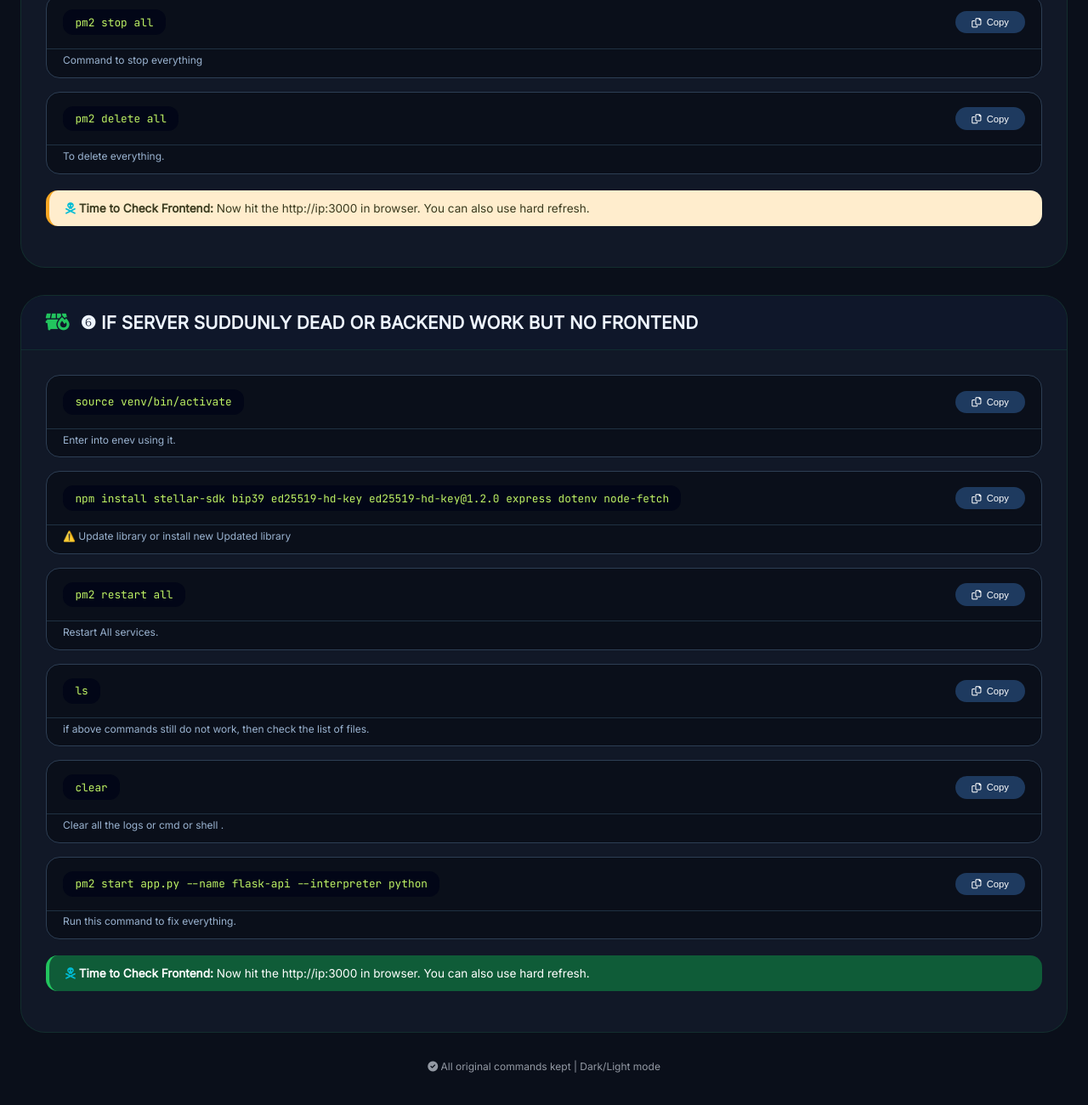
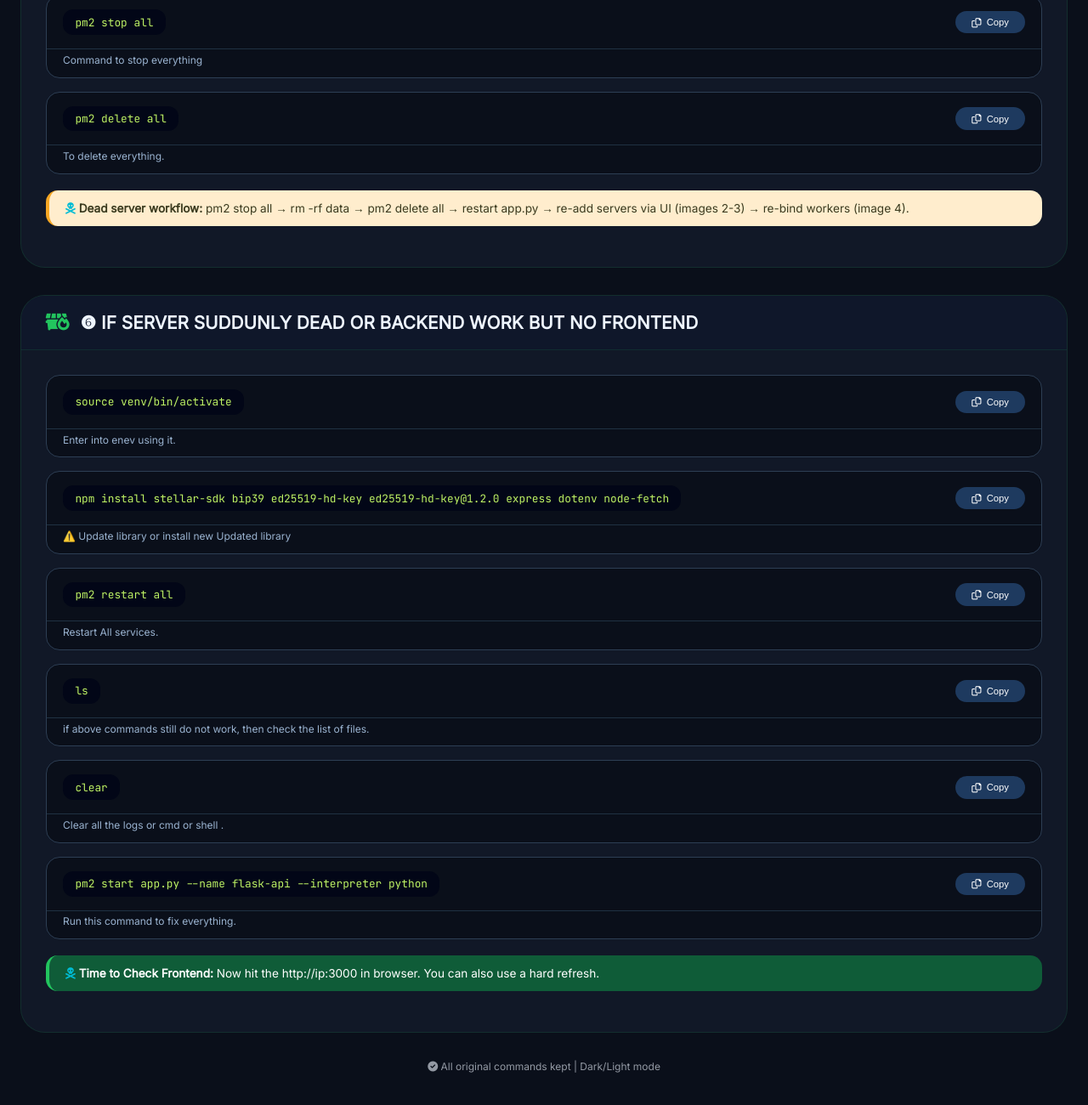
Before and after one commit to sanjeev28/Pi-install-doc, a plain HTML site: page index.html in a window 1280 px wide. Shown: the part 8484-9784 px from the top of the page at 85% size. Drawn offline with Linux system fonts and the light colour scheme.

Commit message:
Update index.html

```diff
--- a/index.html
+++ b/index.html
@@ -440,7 +440,7 @@ pm2 start index.js --name worker-10 -- Worker10"><i class="far fa-copy"></i> Cop
       <div class="command-item"><div class="command-row"><span class="command-text">rm -rf data</span><button class="copy-btn" data-cmd="rm -rf data"><i class="far fa-copy"></i> Copy</button></div><div class="command-desc">⚠️ It will remove all the data in the data folder (servers, workers, users). Use when server IPs are dead.</div></div>
       <div class="command-item"><div class="command-row"><span class="command-text">pm2 stop all</span><button class="copy-btn" data-cmd="pm2 stop all"><i class="far fa-copy"></i> Copy</button></div><div class="command-desc">Command to stop everything</div></div>
       <div class="command-item"><div class="command-row"><span class="command-text">pm2 delete all</span><button class="copy-btn" data-cmd="pm2 delete all"><i class="far fa-copy"></i> Copy</button></div><div class="command-desc">To delete everything.</div></div>
-      <div class="warning-note"><i class="fas fa-skull-crossbones"></i> <strong>Time to Check Frontend:</strong> Now hit the http://ip:3000 in  browser. You can also use hard refresh.</div>
+      <div class="warning-note"><i class="fas fa-skull-crossbones"></i> <strong>Dead server workflow:</strong> pm2 stop all → rm -rf data → pm2 delete all → restart app.py → re-add servers via UI (images 2-3) → re-bind workers (image 4).</div>
     </div>
   </div>
 
@@ -454,7 +454,7 @@ pm2 start index.js --name worker-10 -- Worker10"><i class="far fa-copy"></i> Cop
       <div class="command-item"><div class="command-row"><span class="command-text">ls</span><button class="copy-btn" data-cmd="ls"><i class="far fa-copy"></i> Copy</button></div><div class="command-desc">if above commands still do not work, then check the list of files.</div></div>
        <div class="command-item"><div class="command-row"><span class="command-text">clear</span><button class="copy-btn" data-cmd="clear"><i class="far fa-copy"></i> Copy</button></div><div class="command-desc">Clear all the logs or cmd or shell .</div></div>
        <div class="command-item"><div class="command-row"><span class="command-text">pm2 start app.py --name flask-api --interpreter python</span><button class="copy-btn" data-cmd="pm2 start app.py --name flask-api --interpreter python"><i class="far fa-copy"></i> Copy</button></div><div class="command-desc">Run this command to fix everything.</div></div>
-      <div class="success-note"><i class="fas fa-skull-crossbones"></i> <strong>Time to Check Frontend:</strong> Now hit the http://ip:3000 in  browser. You can also use hard refresh.</div>
+      <div class="success-note"><i class="fas fa-skull-crossbones"></i> <strong>Time to Check Frontend:</strong> Now hit the http://ip:3000 in  browser. You can also use a hard refresh.</div>
     </div>
   </div>
 
```
